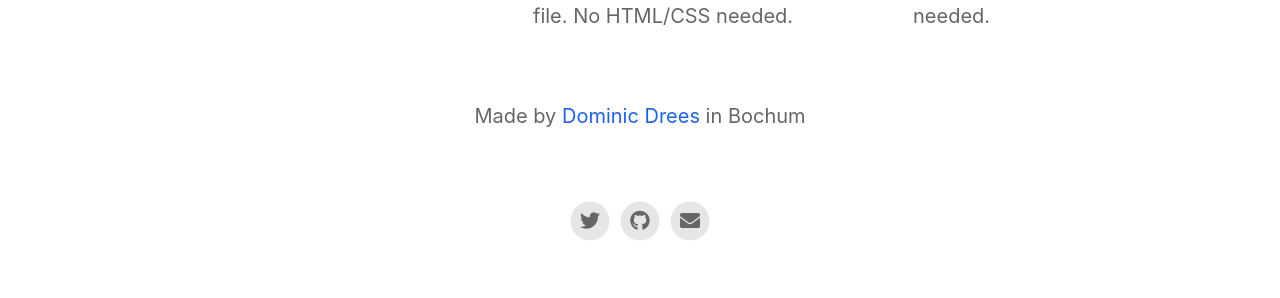
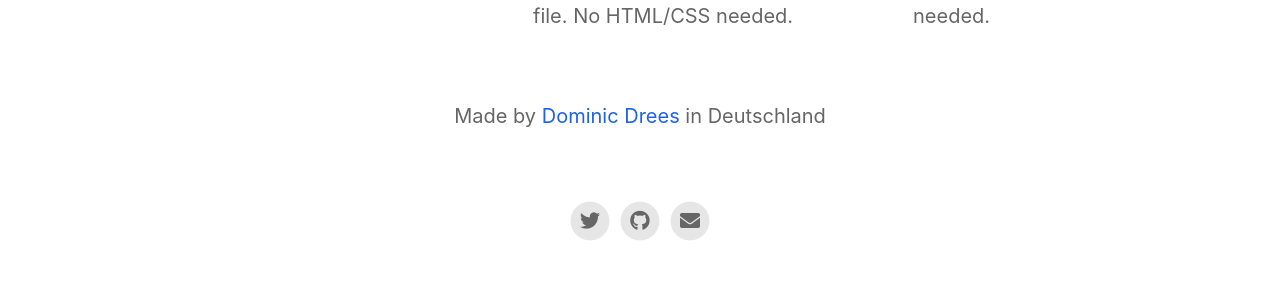
Before and after one commit to undeaDD/Korekushon, a Jekyll site: the page built from index.html, in a window 1280 px wide. Shown: the part 1623-1921 px from the top of the page. Built offline with Jekyll 4.4.1, drawn with Linux system fonts in a browser that asks for light colours; nearby versions of some CDN libraries.

Commit message:
Update _config.yml

```diff
--- a/_config.yml
+++ b/_config.yml
@@ -6,7 +6,7 @@ ios_app_id                                : 1486204851
 ios_app_country                           : de                                        # Required outside USA. Enter 2 letter country code as in https://en.wikipedia.org/wiki/ISO_3166-1_alpha-2
 
 appstore_link                             :                                           # Automatically populates if not set and if iOS app ID is set. Otherwise enter manually.
-playstore_link                            : https://www.google.de                                          # Enter Google Play Store URL.
+playstore_link                            : https://play.google.com/                                          # Enter Google Play Store URL.
 presskit_download_link                    : https://emilbaehr.com                                          # Enter a link to downloadable file or (e.g. public Dropbox link to a .zip file).
                                                                                       # Or upload your press kit file to assets and set path accordingly (e.g. "assets/your_press_kit.zip").
 
@@ -22,7 +22,7 @@ enable_smart_app_banner                   : true
 # Information About Yourself
 your_name                                 : Dominic Drees
 your_link                                 : https://deltasiege.ddnss.eu
-your_city                                 : Bochum
+your_city                                 : Deutschland
 email_address                             : dominic.drees@live.de
 facebook_username                         :
 instagram_username                        :
```
